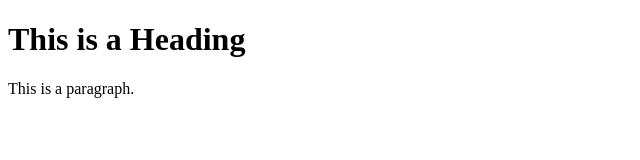
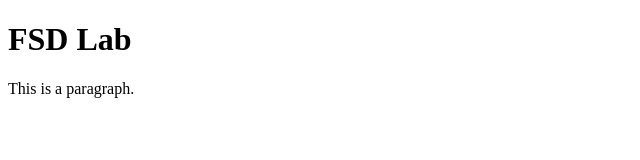
Before and after one commit to dipalibaviskar/DemoFSDRepository, a plain HTML site: page index.html in a window 1280 px wide. Shown: the whole page, without its empty margins (0-640 px from the left). Drawn offline with Linux system fonts and the light colour scheme.

Commit message:
heading change

```diff
--- a/index.html
+++ b/index.html
@@ -5,7 +5,7 @@
 </head>
 <body>
 
-<h1>This is a Heading</h1>
+<h1>FSD Lab</h1>
 <p>This is a paragraph.</p>
 
 </body>
```
